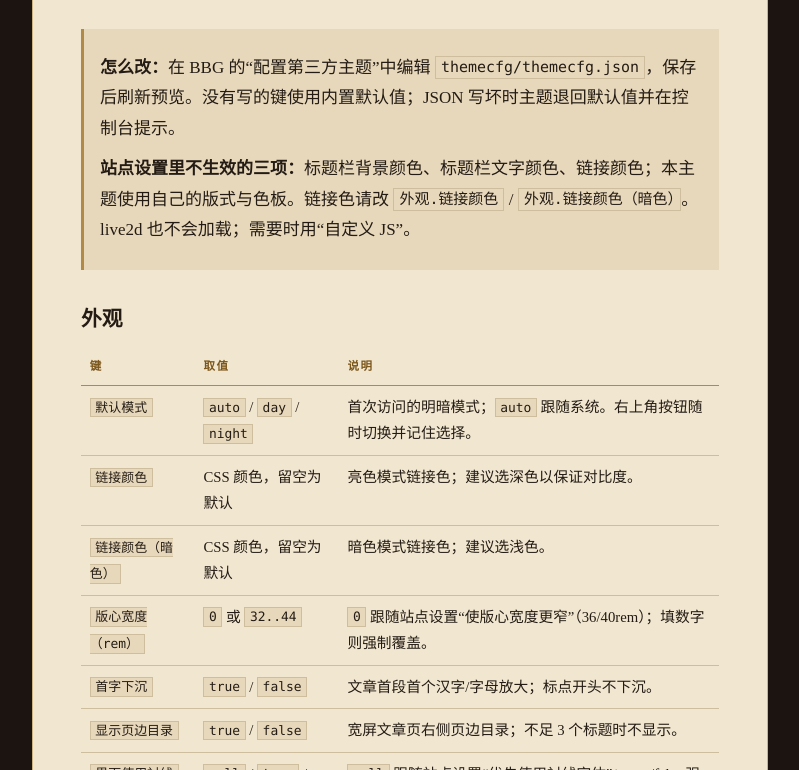
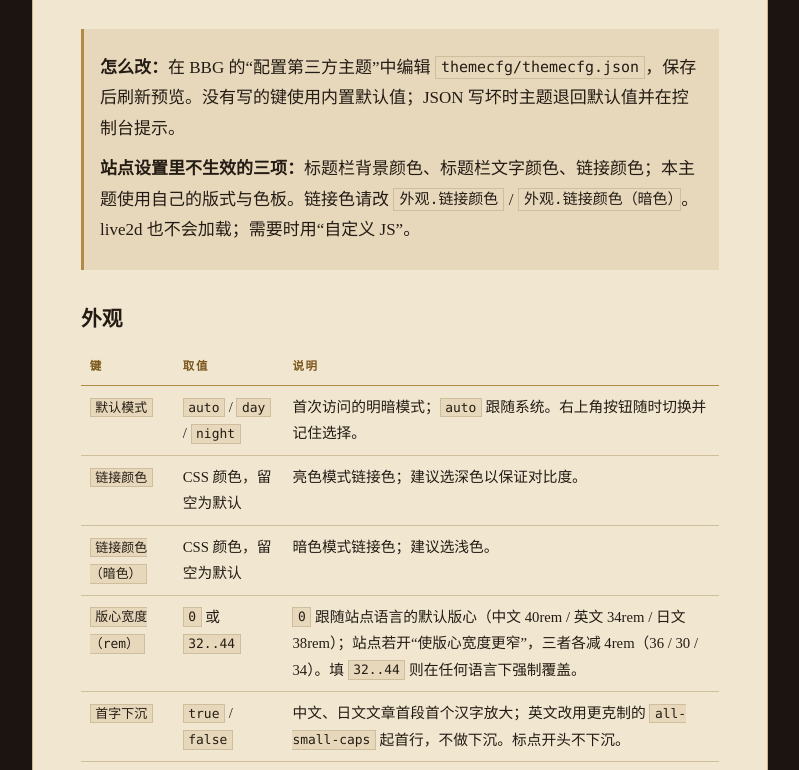
Before and after one commit to AvrovaDonz2026/bbg-antiphon, a plain HTML site: page themecfg/themecfg_manual.html in a window 1280 px wide. Shown: the part 182-952 px from the top of the page, without its empty margins (240-1039 px from the left). Drawn offline with Linux system fonts and the light colour scheme.

Commit message:
Document per-language measure and drop-cap behaviour
The manual still described the pre-refactor behaviour: it said 版心宽度 0 falls
back to the site's 36/40rem switch, but 0 now defers to each language's own
measure (40/34/38rem), dropping 4rem with 更窄 on. 首字下沉 likewise claimed the
raised initial applies to Chinese characters and Latin letters alike, while
English now opens with all-small-caps instead.

```diff
--- a/themecfg/themecfg_manual.html
+++ b/themecfg/themecfg_manual.html
@@ -42,8 +42,8 @@
       <tr><td><code>默认模式</code></td><td><code>auto</code> / <code>day</code> / <code>night</code></td><td>首次访问的明暗模式；<code>auto</code> 跟随系统。右上角按钮随时切换并记住选择。</td></tr>
       <tr><td><code>链接颜色</code></td><td>CSS 颜色，留空为默认</td><td>亮色模式链接色；建议选深色以保证对比度。</td></tr>
       <tr><td><code>链接颜色（暗色）</code></td><td>CSS 颜色，留空为默认</td><td>暗色模式链接色；建议选浅色。</td></tr>
-      <tr><td><code>版心宽度（rem）</code></td><td><code>0</code> 或 <code>32..44</code></td><td><code>0</code> 跟随站点设置“使版心宽度更窄”（36/40rem）；填数字则强制覆盖。</td></tr>
-      <tr><td><code>首字下沉</code></td><td><code>true</code> / <code>false</code></td><td>文章首段首个汉字/字母放大；标点开头不下沉。</td></tr>
+      <tr><td><code>版心宽度（rem）</code></td><td><code>0</code> 或 <code>32..44</code></td><td><code>0</code> 跟随站点语言的默认版心（中文 40rem / 英文 34rem / 日文 38rem）；站点若开“使版心宽度更窄”，三者各减 4rem（36 / 30 / 34）。填 <code>32..44</code> 则在任何语言下强制覆盖。</td></tr>
+      <tr><td><code>首字下沉</code></td><td><code>true</code> / <code>false</code></td><td>中文、日文文章首段首个汉字放大；英文改用更克制的 <code>all-small-caps</code> 起首行，不做下沉。标点开头不下沉。</td></tr>
       <tr><td><code>显示页边目录</code></td><td><code>true</code> / <code>false</code></td><td>宽屏文章页右侧页边目录；不足 3 个标题时不显示。</td></tr>
       <tr><td><code>界面使用衬线</code></td><td><code>null</code> / <code>true</code> / <code>false</code></td><td><code>null</code> 跟随站点设置“优先使用衬线字体”；true/false 强制。</td></tr>
     </tbody>
```
